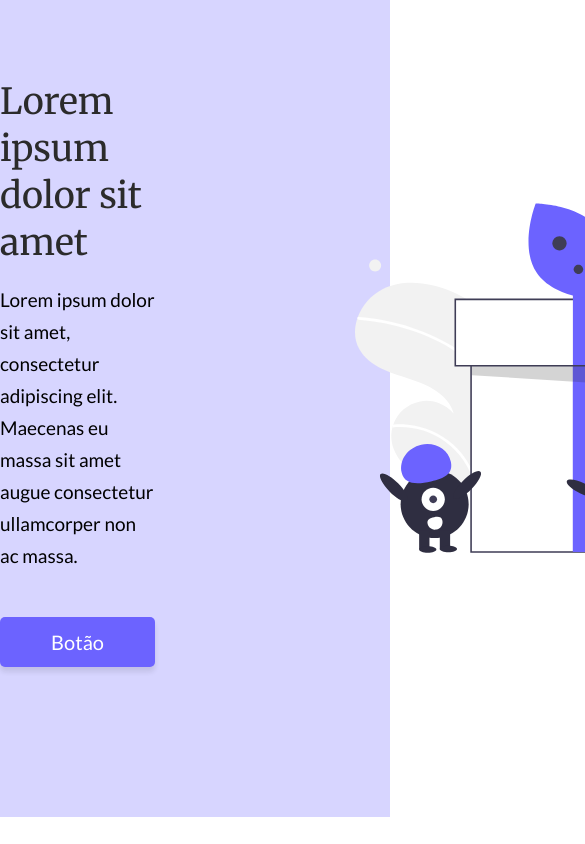
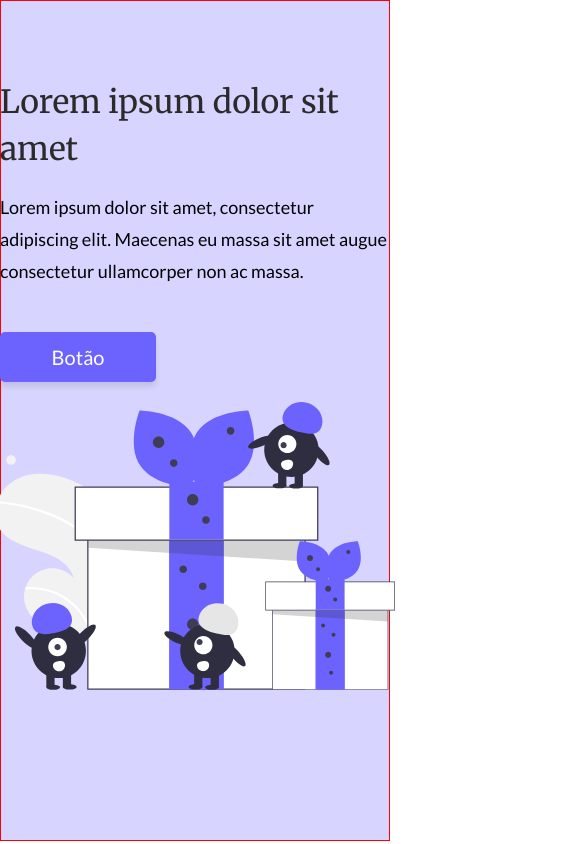
Before and after one commit to devamauryjunior/Desafio3-onePage, a React (Vite) app: page / in a window 390 px wide. Shown: the top 844 px of the page, 585 px wide, since content can reach past the window. Built offline with nearby package versions, Linux system fonts and the light colour scheme.

Commit message:
feat: modificando width e colocando em porcentagem

```diff
--- a/src/components/Button.jsx
+++ b/src/components/Button.jsx
@@ -1,6 +1,7 @@
-import React from "react";
+import React, {useState, useEffect} from "react";
 
 function Button({typeButton, width, text, fontWeight}) {
+
     const mySytleButton = {
         width,
         fontWeight,
--- a/src/components/Input/style.css
+++ b/src/components/Input/style.css
@@ -11,3 +11,9 @@
     box-shadow: 0 0 0 0;
     outline: 0;
 }
+
+@media screen and (max-width: 472px) {
+    .input-types {
+        width: 80%;
+    }
+}
--- a/src/pages/App.jsx
+++ b/src/pages/App.jsx
@@ -3,6 +3,8 @@ import './App.css';
 import Initial from './initial/Initial'
 import MainInHtml from './Main/MainInHtml';
 import Footer from './Footer/Footer';
+
+// Colocar as larguras por porcentagem animal
 
 function App() {
 
--- a/src/pages/Footer/Footer.jsx
+++ b/src/pages/Footer/Footer.jsx
@@ -1,25 +1,21 @@
-import React, {useState, useEffect} from "react";
+import React from "react";
 import Input from "../../components/Input/Input";
 import Button from "./../../components/Button";
 import "./style.css";
 
 function Footer() {
     const dontSendForm = event => event.preventDefault();
-    const [telValue, setTelValue] = useState('');
-    // useEffect(() => {
-
-    // }, [telValue])
     return (
         <footer className="container-3" onSubmit={dontSendForm}>
             <h1 className="ct3-title">
                 Entre em contato
             </h1>
             <form action="" className="form">
-                <Input type="text" placeholder="Nome:"/>
-                <Input type="email" placeholder="E-mail:" />
-                <Input type="tel" placeholder="Telefone:" onChange={(event) => setTelValue(event.target.value)}/>
+                <Input typeName="text" placeholder="Nome:"/>
+                <Input typeName="email" placeholder="E-mail:" />
+                <Input typeName="tel" placeholder="Telefone:" onChange={e => setTelValue(e.target.value)}/>
                 <textarea name="text-area" id="" className="text-area" cols="1" rows="5" placeholder="Mensagem..."></textarea>
-                <Button type="submit" width="47.1rem" text="Enviar mensagem" fontWeight="700"/>
+                <Button type="submit" width="100%" text="Enviar mensagem" fontWeight="700" className="f-button"/>
             </form>
         </footer>
     )
--- a/src/pages/Footer/style.css
+++ b/src/pages/Footer/style.css
@@ -12,11 +12,11 @@
     font-weight: 400;
     font-size: 3.2rem;
     line-height: 4rem;
-
     margin: 8rem 0 6rem 0;
 }
 
 .form {
+    width: 25%;
     display: flex;
     flex-direction: column;
     align-items: center;
@@ -36,3 +36,18 @@
     box-shadow: 0 0 0 0;
     outline: 0;
 }
+
+@media screen and (max-width: 472px) {
+    .container-3 {
+        border: 1px solid red;
+        padding-inline: 2rem;
+    }
+
+    .form {
+        width: 100%;
+    }
+
+    .text-area {
+        width: 80%;
+    }
+}
--- a/src/pages/initial/Initial.jsx
+++ b/src/pages/initial/Initial.jsx
@@ -14,9 +14,9 @@ function Initial() {
                 <p className="ct1-text">
                     Lorem ipsum dolor sit amet, consectetur adipiscing elit. Maecenas eu massa sit amet augue consectetur ullamcorper non ac massa.
                 </p>
-                <Button type="button" width="15.5rem" text="Botão" fontWeight="400"/>
+                <Button type="button" width="40%" text="Botão" fontWeight="400" className="ct1-button"/>
             </div>
-            <img src={img} alt="imagem" />
+            <img src={img} alt="imagem" className="ct1-img"/>
         </header>
     )
 }
--- a/src/pages/initial/style.css
+++ b/src/pages/initial/style.css
@@ -30,3 +30,28 @@
     line-height: 3.2rem;
     margin-bottom: 4.5rem;
 }
+
+@media screen and (max-width: 1000px) {
+    .container-1 {
+        border: 1px solid red;
+        gap: 2rem;
+    }
+
+    .ct1-text-title {
+        font-size: 3.2rem;
+    }
+
+    .ct1-text {
+        font-size: 1.8rem;
+    }
+
+    .ct1-img {
+        width: 40rem;
+    }
+}
+
+@media screen and (max-width: 810px) {
+    .container-1 {
+        flex-direction: column;
+    }
+}
```
